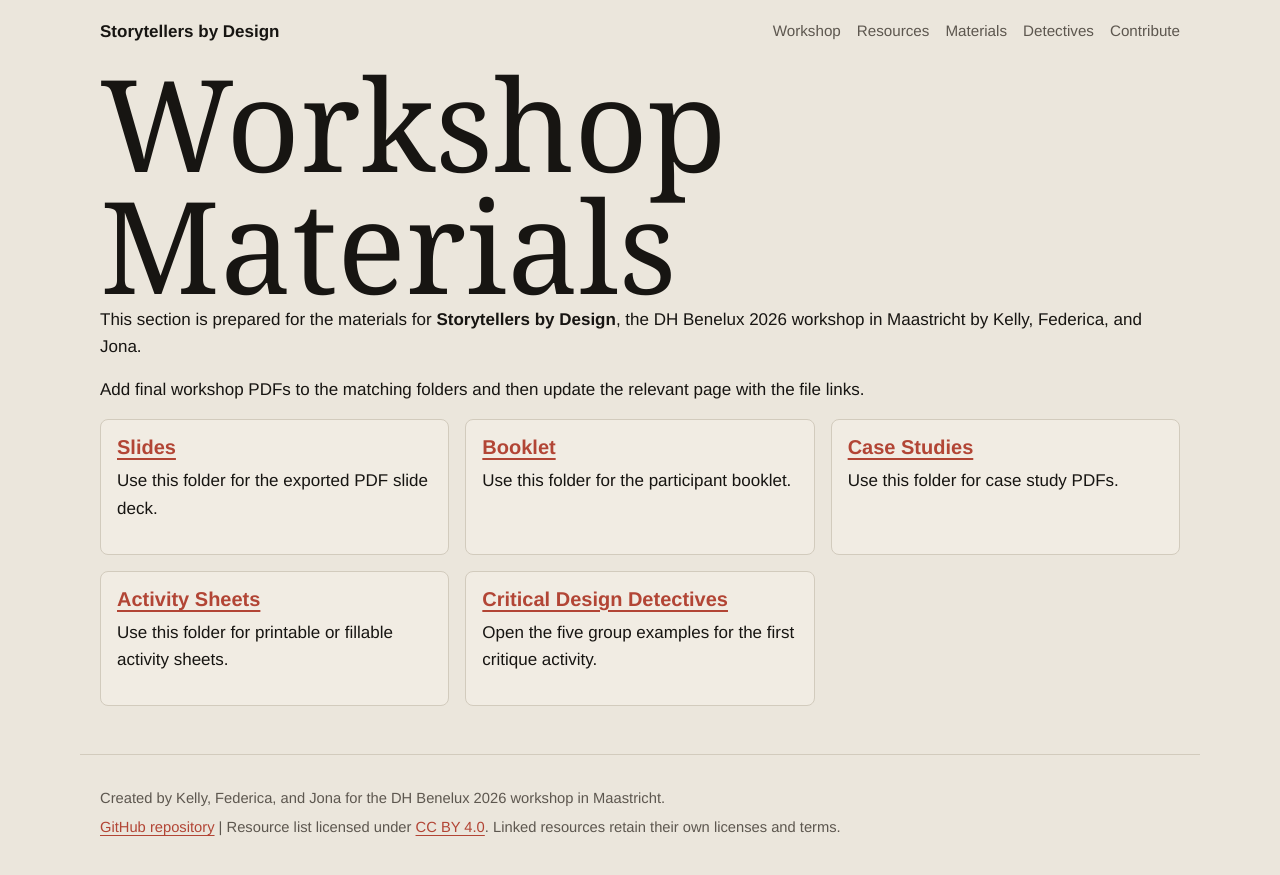
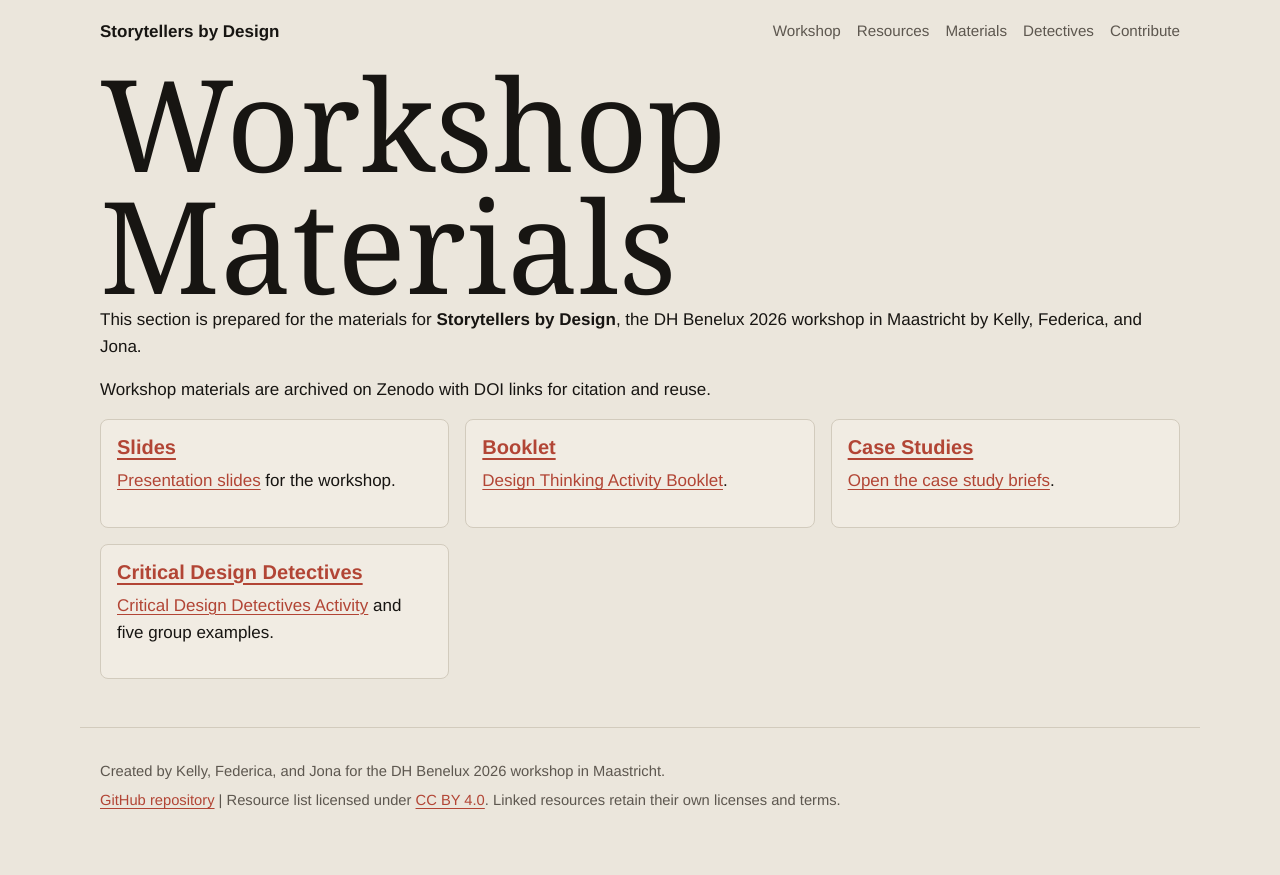
Before and after one commit to jonaschlegel/storytellers-by-design, a Jekyll site: the page built from materials/index.md, in a window 1280 px wide. Shown: the top 875 px of the page. Built offline with Jekyll 4.4.1, drawn with Linux system fonts in a browser that asks for light colours.

Commit message:
Adjust material links by adding zenodo DOI urls

```diff
--- a/materials/index.md
+++ b/materials/index.md
@@ -8,27 +8,23 @@ permalink: /materials/
 
 This section is prepared for the materials for **Storytellers by Design**, the DH Benelux 2026 workshop in Maastricht by Kelly, Federica, and Jona.
 
-Add final workshop PDFs to the matching folders and then update the relevant page with the file links.
+Workshop materials are archived on Zenodo with DOI links for citation and reuse.
 
 <div class="grid">
   <article class="card">
     <h3><a href="{{ '/materials/slides/' | relative_url }}">Slides</a></h3>
-    <p>Use this folder for the exported PDF slide deck.</p>
+    <p><a href="https://doi.org/10.5281/zenodo.20487848">Presentation slides</a> for the workshop.</p>
   </article>
   <article class="card">
     <h3><a href="{{ '/materials/booklet/' | relative_url }}">Booklet</a></h3>
-    <p>Use this folder for the participant booklet.</p>
+    <p><a href="https://doi.org/10.5281/zenodo.20487958">Design Thinking Activity Booklet</a>.</p>
   </article>
   <article class="card">
     <h3><a href="{{ '/materials/case-studies/' | relative_url }}">Case Studies</a></h3>
-    <p>Use this folder for case study PDFs.</p>
-  </article>
-  <article class="card">
-    <h3><a href="{{ '/materials/activity-sheets/' | relative_url }}">Activity Sheets</a></h3>
-    <p>Use this folder for printable or fillable activity sheets.</p>
+    <p><a href="{{ '/materials/case-studies/' | relative_url }}">Open the case study briefs</a>.</p>
   </article>
   <article class="card">
     <h3><a href="{{ '/activities/design-detectives/' | relative_url }}">Critical Design Detectives</a></h3>
-    <p>Open the five group examples for the first critique activity.</p>
+    <p><a href="https://doi.org/10.5281/zenodo.20488093">Critical Design Detectives Activity</a> and five group examples.</p>
   </article>
 </div>
```
Also changed, not shown: activities/design-detectives/index.md (+2 -0 lines), materials/booklet/index.md (+2 -4 lines), materials/case-studies/index.md (+1 -0 lines), materials/slides/index.md (+2 -4 lines).
